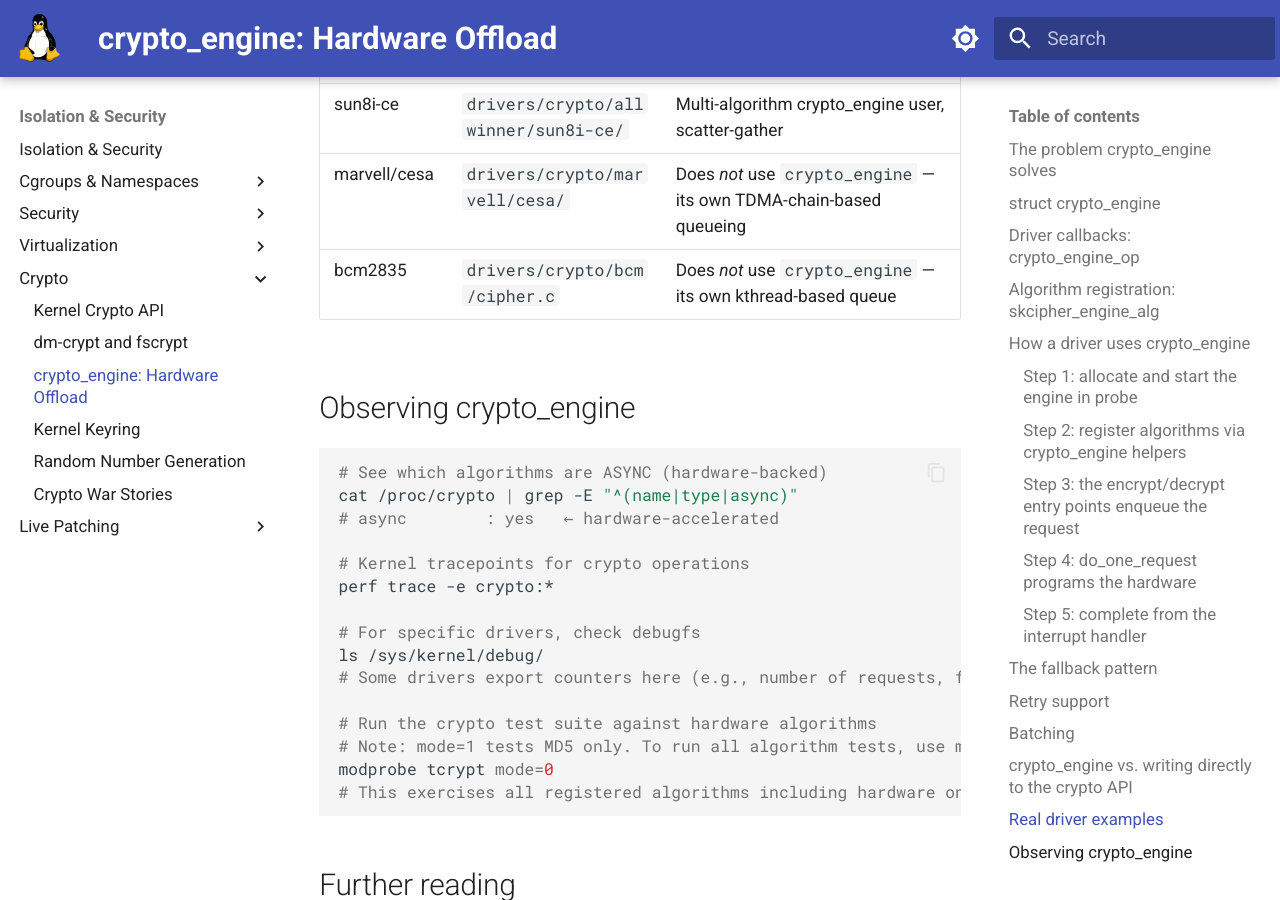
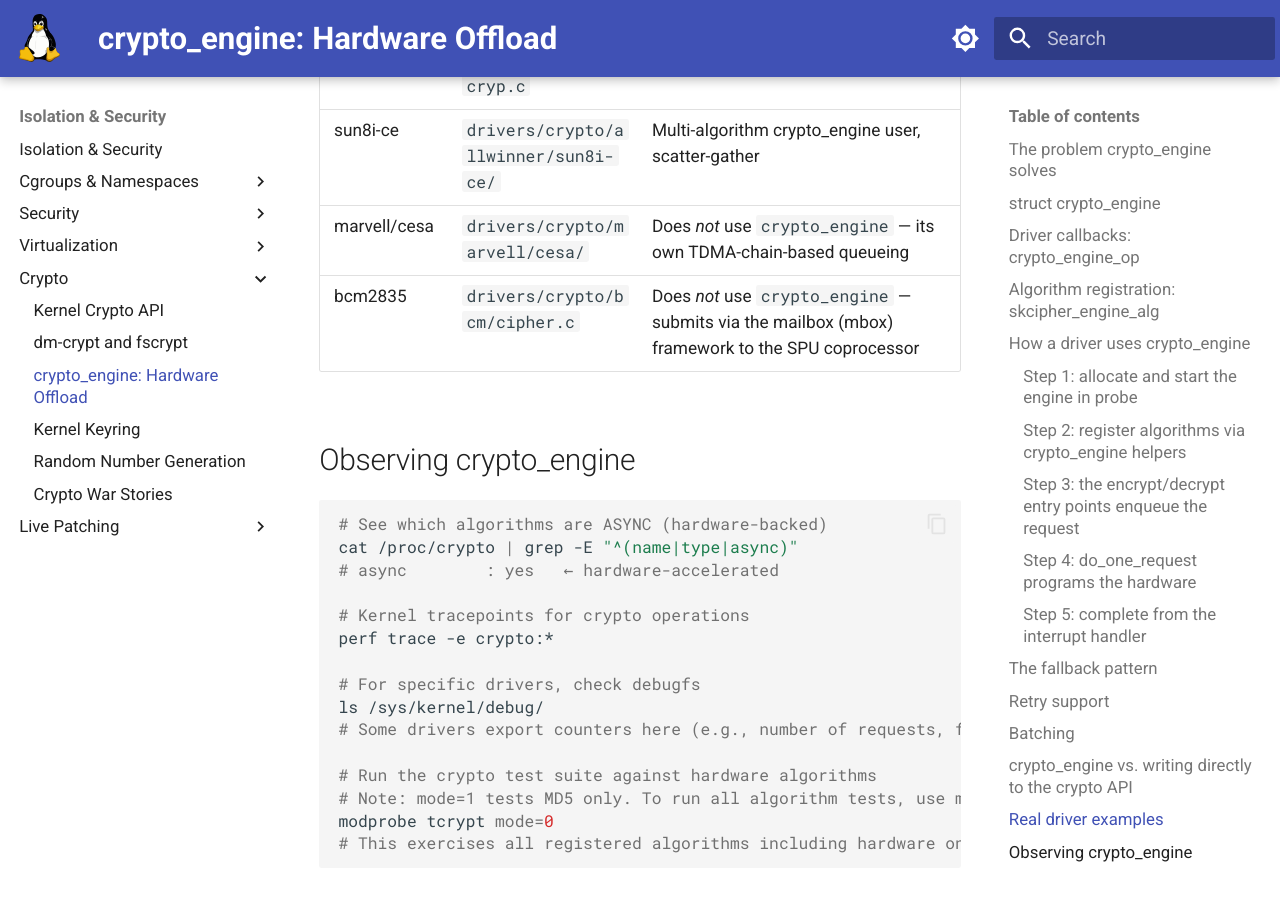
Before and after one commit to laveeshb/linux-kernel-internals, an MkDocs documentation site: the page built from docs/crypto/crypto-engine.md, in a window 1280 px wide and 900 px high, scrolled down 11513 px. Built offline with MkDocs 1.6.1 and Material for MkDocs 9.7.7, drawn with Linux system fonts in a browser that asks for light colours.

Commit message:
Address round 2 review: fix fabricated bcm2835 mechanism claim
The driver-examples table's rewrite correctly removed the false
crypto_engine batching claim for bcm2835, but replaced it with a new
fabricated detail ("its own kthread-based queue") -- the driver has
no kthread anywhere. It actually submits requests via the mailbox
(mbox) framework to the SPU coprocessor (drivers/crypto/bcm/cipher.c).

A pre-existing, untouched CONFIG_CRYPTO_TEST reference in
war-stories.md's Case 5 is the same class of issue already logged
to #748 for crypto-api.md -- added there too.

```diff
--- a/docs/crypto/crypto-engine.md
+++ b/docs/crypto/crypto-engine.md
@@ -417,7 +417,7 @@ processes requests one at a time through it regardless.
 | stm32-cryp | `drivers/crypto/stm32/stm32-cryp.c` | Single-channel, full fallback, rotate IV in CBC |
 | sun8i-ce | `drivers/crypto/allwinner/sun8i-ce/` | Multi-algorithm crypto_engine user, scatter-gather |
 | marvell/cesa | `drivers/crypto/marvell/cesa/` | Does *not* use `crypto_engine` — its own TDMA-chain-based queueing |
-| bcm2835 | `drivers/crypto/bcm/cipher.c` | Does *not* use `crypto_engine` — its own kthread-based queue |
+| bcm2835 | `drivers/crypto/bcm/cipher.c` | Does *not* use `crypto_engine` — submits via the mailbox (mbox) framework to the SPU coprocessor |
 
 ## Observing crypto_engine
 
```
